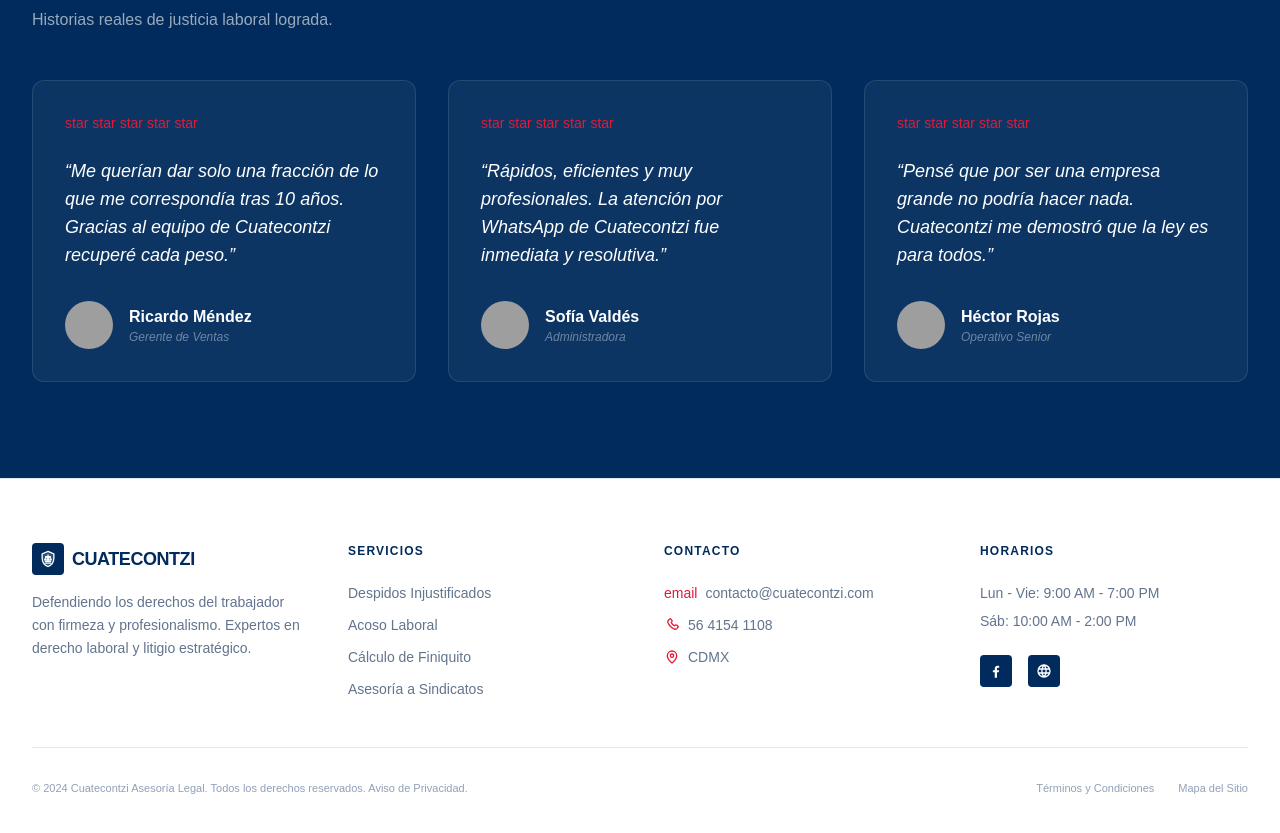
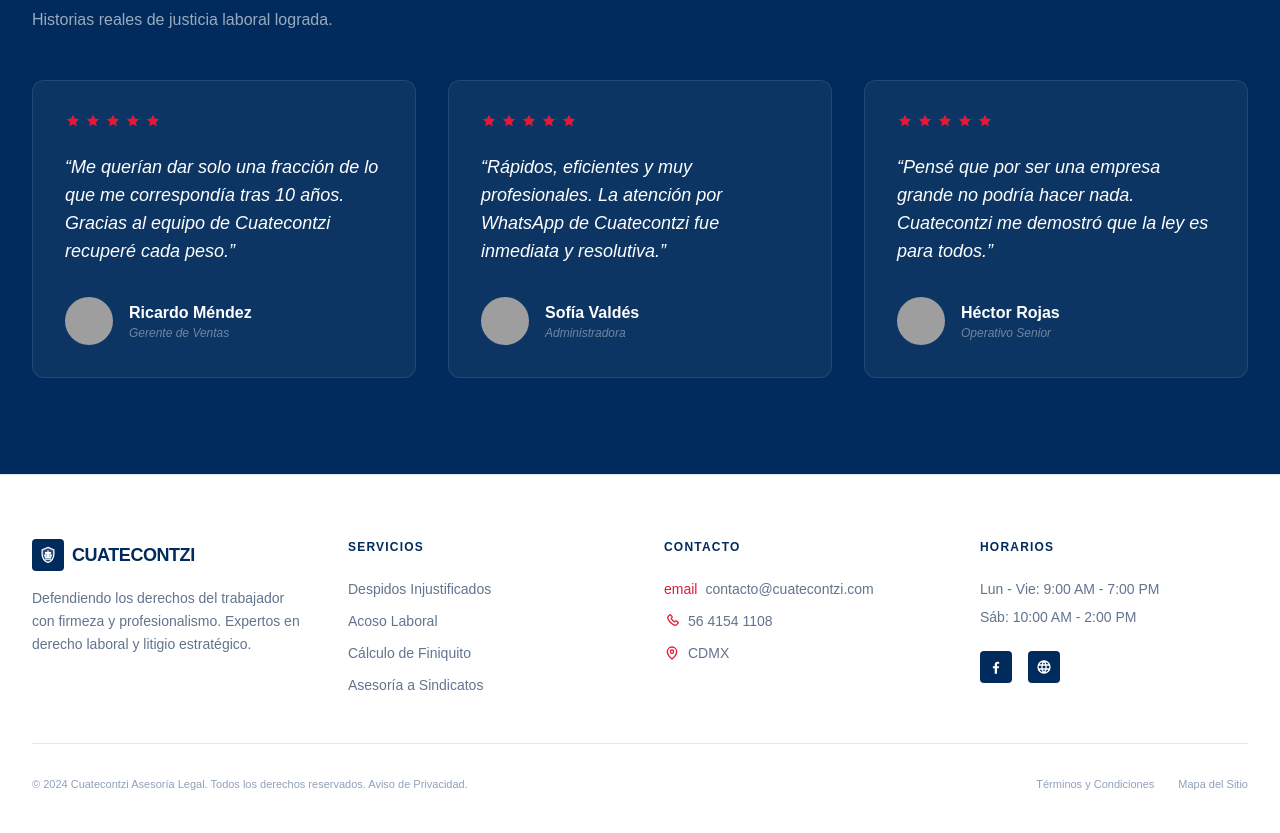
Before and after one commit to gotama97/david-cuatecontzi-landingpage, a Next.js app: page / in a window 1280 px wide. Shown: the part 1933-2766 px from the top of the page. Built offline with nearby package versions, Linux system fonts and the light colour scheme; grey boxes are pictures that could not be loaded.

Commit message:
update stars

```diff
--- a/src/app/page.tsx
+++ b/src/app/page.tsx
@@ -124,6 +124,24 @@
         strokeWidth="2"
       />
     </svg>
+  );
+}
+
+function StarIcon({ className = "h-4 w-4" }: { className?: string }) {
+  return (
+    <svg aria-hidden="true" className={className} fill="currentColor" viewBox="0 0 24 24">
+      <path d="m12 2.6 2.8 5.7 6.3.9-4.6 4.5 1.1 6.3-5.6-3-5.6 3 1.1-6.3-4.6-4.5 6.3-.9L12 2.6Z" />
+    </svg>
+  );
+}
+
+function RatingStars() {
+  return (
+    <div aria-label="Calificación de 5 estrellas" className="flex gap-1 text-primary mb-6">
+      {Array.from({ length: 5 }).map((_, index) => (
+        <StarIcon key={index} />
+      ))}
+    </div>
   );
 }
 
@@ -281,7 +299,7 @@
           </div>
           <div className="grid md:grid-cols-3 gap-8">
             <div className="bg-white/5 p-8 rounded-xl border border-white/10">
-              <div className="flex gap-1 text-primary mb-6"><span className="material-icons text-sm">star</span><span className="material-icons text-sm">star</span><span className="material-icons text-sm">star</span><span className="material-icons text-sm">star</span><span className="material-icons text-sm">star</span></div>
+              <RatingStars />
               <p className="text-lg italic mb-8">&ldquo;Me querían dar solo una fracción de lo que me correspondía tras 10 años. Gracias al equipo de Cuatecontzi recuperé cada peso.&rdquo;</p>
               <div className="flex items-center gap-4">
                 <Image alt="Client Photo" className="w-12 h-12 rounded-full object-cover" width={48} height={48} src="https://lh3.googleusercontent.com/aida-public/AB6AXuD61YTosTfU5IomnQXpeXN7KAxphYtjz9fLsi4Ix5_r6UD2oEtZLlNWoA0W-Lxt-3r45MVfs04kijEy9NiUfRmriQafklOeFn4ctwVM3WOLhppFMnG306qiUK0h0XsSG_Am8Kc_i5wplp4iFgNn_Uog8X9_iCS5d6SpH3TvEfEq3R0KINOZQdnA6j4d2Kk73mpcRYeVLlfB1Pd_HdrIqhWGUAhbRniWDrQ8VG_F7IYUlnAb69KvFYk0-e-dyppKJfwVFl3qtSfjzg" />
@@ -292,7 +310,7 @@
               </div>
             </div>
             <div className="bg-white/5 p-8 rounded-xl border border-white/10">
-              <div className="flex gap-1 text-primary mb-6"><span className="material-icons text-sm">star</span><span className="material-icons text-sm">star</span><span className="material-icons text-sm">star</span><span className="material-icons text-sm">star</span><span className="material-icons text-sm">star</span></div>
+              <RatingStars />
               <p className="text-lg italic mb-8">&ldquo;Rápidos, eficientes y muy profesionales. La atención por WhatsApp de Cuatecontzi fue inmediata y resolutiva.&rdquo;</p>
               <div className="flex items-center gap-4">
                 <Image alt="Client Photo" className="w-12 h-12 rounded-full object-cover" width={48} height={48} src="https://lh3.googleusercontent.com/aida-public/AB6AXuD8izTCjA2jZIDUR5xhJx8mjADmZtVwsoEBaGgCbXU8B2jcUgMppLX9jd2WyRh9ivBymSe0c-n-EgRtlboxF8yWaX-DEhdnonQz8vHq52Rr1a-9R5d0a629E1kLBZRSxi7VtLVDJk_qo9m1ZzUWsSF9w_0sbzvCEwd0Ox6kmd5ljtiy8DLhdN9iiaAfUb1E6gS0dR_Q9AEg-h9OdTllC4gm1Fg4EnXTgFOdI7D0AtXPwehgbySYpK3p8tg7YvVF_zEa1SMLLqArQQ" />
@@ -303,7 +321,7 @@
               </div>
             </div>
             <div className="bg-white/5 p-8 rounded-xl border border-white/10">
-              <div className="flex gap-1 text-primary mb-6"><span className="material-icons text-sm">star</span><span className="material-icons text-sm">star</span><span className="material-icons text-sm">star</span><span className="material-icons text-sm">star</span><span className="material-icons text-sm">star</span></div>
+              <RatingStars />
               <p className="text-lg italic mb-8">&ldquo;Pensé que por ser una empresa grande no podría hacer nada. Cuatecontzi me demostró que la ley es para todos.&rdquo;</p>
               <div className="flex items-center gap-4">
                 <Image alt="Client Photo" className="w-12 h-12 rounded-full object-cover" width={48} height={48} src="https://lh3.googleusercontent.com/aida-public/AB6AXuCbogrMcX0lPJdjbivIUmXNFbhBz8bU12yA9UWAF1ie2uMndIKR32PSwfUK05QAKLnXBeHqt5SxSPfTUOUjxWH2CfmxO2NVUgSp4hpNt4Wue_-e9U_Nwfn5O7FhWTKpoVYtpoQUNym5-yzBGsFJvd5yT2ZosEUtQbbpLj3axNL-rcc5blwpWAxx8KWY7P_fY4V_ZacbvZ0aOfsyL4N7Z0I38V-f0AihVunCtTTW6aGYiAunZBcL3zT59ECju9V8zIR4lMM-I1mE_Q" />
```
